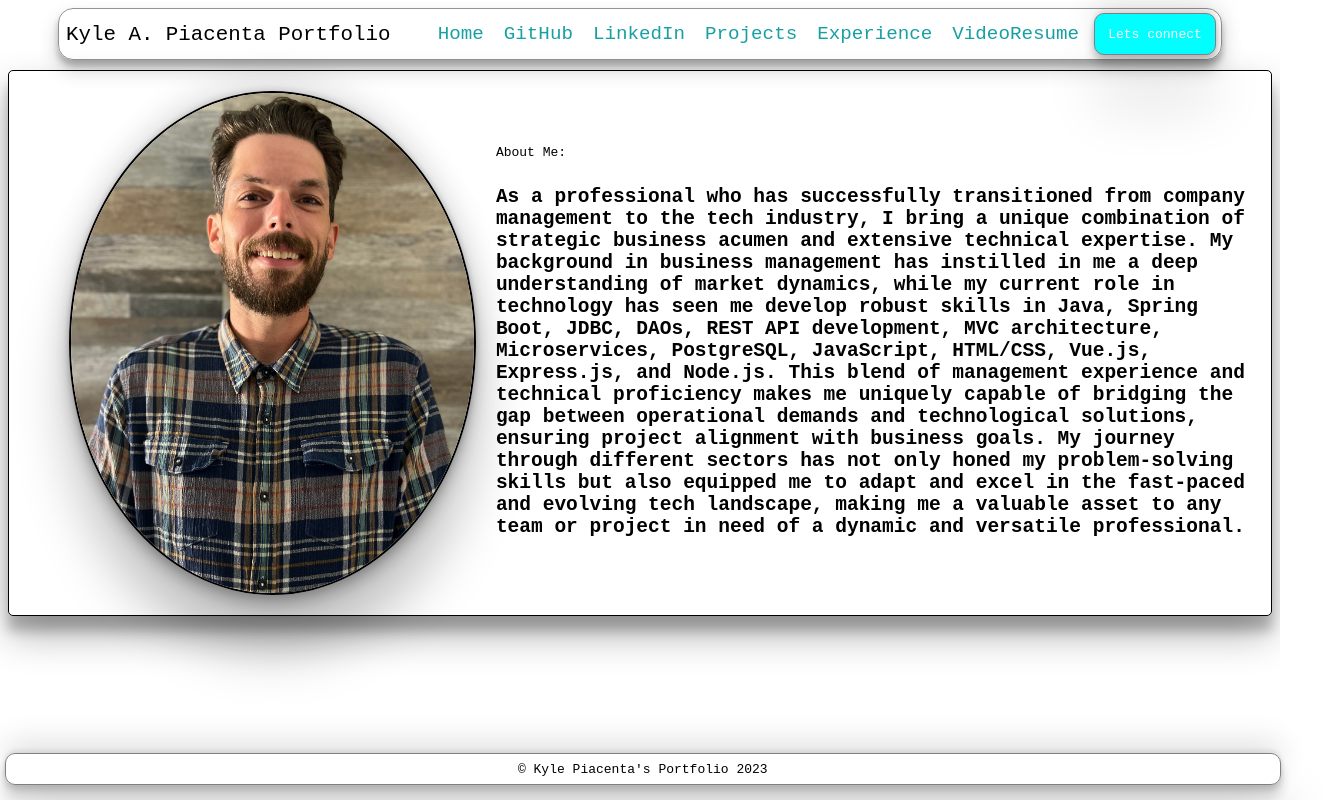
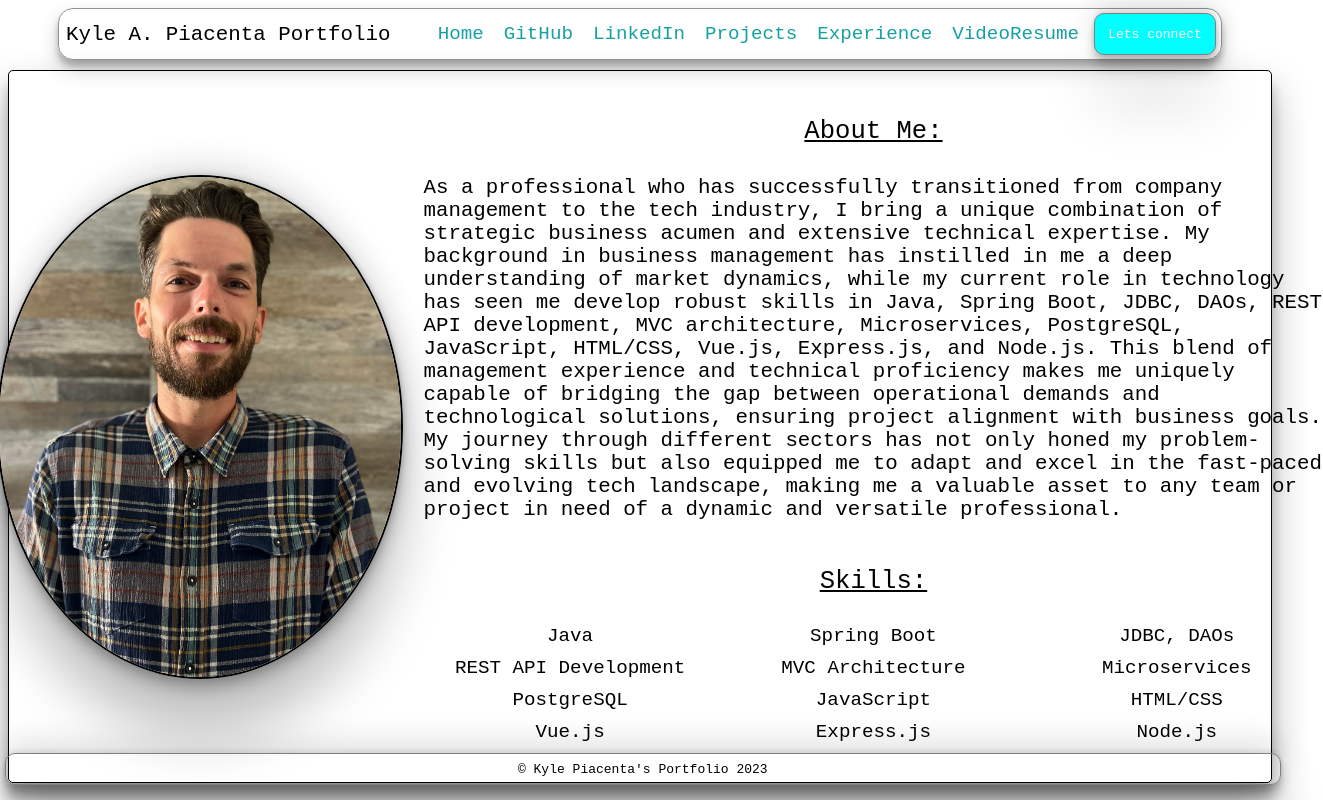
Before and after one commit to kpiacenta93/OfficialPortfolio, a Vue app in the folder PortfolioSite/: page / in a window 1280 px wide. Shown: the whole page, 1323 px wide, since content can reach past the window. Built offline with nearby package versions, Linux system fonts and the light colour scheme.

Commit message:
vue router fully set up, components injected properly, about me styles almost complete

```diff
--- a/PortfolioSite/src/App.vue
+++ b/PortfolioSite/src/App.vue
@@ -1,8 +1,8 @@
 <template>
   <div class="container">
     <navBar />
-
-    <aboutMe />
+    <router-view/>
+    <!-- <HomeView/> -->
 
   </div>
   <footer class="footer"><span>&copy; Kyle Piacenta's Portfolio 2023</span></footer>
@@ -10,14 +10,15 @@
 
 
 <script>
-import aboutMe from './components/aboutMe.vue'
+// import aboutMe from './components/aboutMe.vue'
+import HomeView from './views/HomeView.vue';
 import navBar from './components/navBar.vue'
 
 export default {
 
   components: {
     navBar,
-    aboutMe,
+    HomeView
   },
 
   data() {
--- a/PortfolioSite/src/components/aboutMe.vue
+++ b/PortfolioSite/src/components/aboutMe.vue
@@ -4,7 +4,7 @@
             <img src="../assets/headShot.jpeg" alt="photo" class="photo">
             <div class="text-content">
                 <p class="about-me-title">About Me:</p>
-                <h2 class="description">As a professional who has successfully transitioned from company management to the
+                <p class="description">As a professional who has successfully transitioned from company management to the
                     tech industry, I bring a unique combination of strategic business acumen and extensive technical
                     expertise. My background in business management has instilled in me a deep understanding of market
                     dynamics, while my current role in technology has seen me develop robust skills in Java, Spring Boot,
@@ -14,7 +14,22 @@
                     project alignment with business goals. My journey through different sectors has not only honed my
                     problem-solving skills but also equipped me to adapt and excel in the fast-paced and evolving tech
                     landscape, making me a valuable asset to any team or project in need of a dynamic and versatile
-                    professional.</h2>
+                    professional.</p>
+                    <p class="about-me-title">Skills:</p>
+                <ul class="skills">
+                    <li>Java</li>
+                    <li>Spring Boot</li>
+                    <li>JDBC, DAOs</li>
+                    <li>REST API Development</li>
+                    <li>MVC Architecture</li>
+                    <li>Microservices</li>
+                    <li>PostgreSQL</li>
+                    <li>JavaScript</li>
+                    <li>HTML/CSS</li>
+                    <li>Vue.js</li>
+                    <li>Express.js</li>
+                    <li>Node.js</li>
+                </ul>
             </div>
         </div>
     </div>
@@ -27,23 +42,39 @@ export default {
 </script>
 
 <style>
+.skills {
+    text-decoration: wavy;
+    list-style-type: none; /* Remove default list styling */
+    padding: 0;
+    display: grid;
+    grid-template-columns: repeat(3, 1fr); /* Adjust number of columns as needed */
+    gap: 10px;
+    font-size: 1.2rem;
+    text-align: center;
+    width: 900px;
+}
+
 .about-me {
+    display: flex;
+    justify-content: center;
+    align-items: center;
     border-radius: 5px;
     border: 1px solid black;
-    box-shadow: rgba(0, 0, 0, 0.3) 0px 19px 38px, rgba(0, 0, 0, 0.22) 0px 15px 12px;    margin-top: 10px;
+    box-shadow: rgba(0, 0, 0, 0.3) 0px 19px 38px, rgba(0, 0, 0, 0.22) 0px 15px 12px;
+    margin-top: 10px;
+    font-family: monospace;
 }
+
 .about-me-section {
     display: grid;
     grid-template-columns: 1fr 2fr;
     align-items: center;
     gap: 20px;
     margin: 20px;
-    /* border:1px solid grey; */
 }
 
 .photo {
     margin-left: 40px;
-    /* width: 90%; */
     max-width: 500px;
     height: 500px;
     border-radius: 50%;
@@ -56,14 +87,21 @@ export default {
 .text-content {
     display: flex;
     flex-direction: column;
-    align-items: start;
+    align-items: center;
+    justify-content: center;
+    font-size: 1.3rem;
 }
 
 .about-me-title {
     font-family: monospace;
     margin-bottom: 10px;
+    font-size: 1.6rem;
+    text-decoration: underline;
 }
 
 .description {
     font-family: monospace;
-}</style>
+    font-size: 1.3rem;
+    margin-bottom: 20px; /* Adjusted for better spacing */
+}
+</style>
--- a/PortfolioSite/src/components/navBar.vue
+++ b/PortfolioSite/src/components/navBar.vue
@@ -1,21 +1,20 @@
 <template>
-    <div class="container">
+    <div class="app-container">
         <nav class="nav-bar">
-
             <p class="my-name"><b></b>Kyle A. Piacenta Portfolio<b></b></p>
             <div class="nav-links">
-                <router-link to="/Home" href="" class="links">Home</router-link>
+                <router-link v-bind:to="{name: 'home'}" class="links">Home</router-link>
                 <a href="https://github.com/kpiacenta93" class="links">GitHub</a>
                 <a href="https://www.linkedin.com/in/kyle-piacenta/" class="links">LinkedIn</a>
                 <a href="#projects-section" class="links">Projects</a>
                 <a href="#work-exp" class="links">Experience</a>
-                <router-link to="/VideoView" class="links">VideoResume</router-link>
-
-                <a class="connect" href="mailto:piacentakyle@gmail.com" method="post" enctype="text/plain">Lets connect</a>
+                <router-link v-bind:to="{name: 'VideoView'}" class="links">VideoResume</router-link>
+                <a class="connect" href="mailto:piacentakyle@gmail.com">Lets connect</a>
             </div>
         </nav>
     </div>
 </template>
+
 
 
 <script>
--- a/PortfolioSite/src/main.js
+++ b/PortfolioSite/src/main.js
@@ -3,6 +3,8 @@ import './style.css'
 import App from './App.vue'
 import { createRouter, createWebHistory} from 'vue-router'
 import VideoView from './views/VideoView.vue'
+// import aboutMe from './components/aboutMe.vue'
+import HomeView from './views/HomeView.vue'
 
 const routes = [
     {
@@ -12,9 +14,9 @@ const routes = [
     },
 
     {
-        name: "App",
-        path: "/Home",
-        component: App
+        name: "home",
+        path: "/",
+        component: HomeView
     }
 ];
 
--- /dev/null
+++ b/PortfolioSite/src/views/HomeView.vue
@@ -0,0 +1,20 @@
+<template>
+<aboutMe/>
+
+</template>
+
+<script>
+import aboutMe from '../components/aboutMe.vue'
+export default {
+    components: {
+        aboutMe,
+    }
+
+}
+
+</script>
+
+<style>
+
+
+</style>
--- a/PortfolioSite/src/views/VideoView.vue
+++ b/PortfolioSite/src/views/VideoView.vue
@@ -1,9 +1,7 @@
 <template>
     <div class="video-view">
-
-
-      <video width="720" controls>
-        <source src="" type="video/mp4">
+      <video width="1120" controls>
+        <source src="../assets/potholeDemo.mp4" type="video/mp4">
         Your browser does not support the video tag.
       </video>
 
@@ -13,15 +11,18 @@
   <script>
   export default {
     name: 'VideoView',
-    // Any component logic here
+
   }
   </script>
 
   <style>
     .video-view {
+
      display: flex;
      justify-content: center;
      align-items: center;
+     margin-top: 150px;
+     /* box-shadow: rgba(0, 0, 0, 0.3) 0px 19px 38px, rgba(0, 0, 0, 0.22) 0px 15px 12px;box-shadow: rgba(0, 0, 0, 0.3) 0px 19px 38px, rgba(0, 0, 0, 0.22) 0px 15px 12px; */
 
     }
   </style>
```
Also changed, not shown: 1 other file (tests, documents, lock files or other folders).
